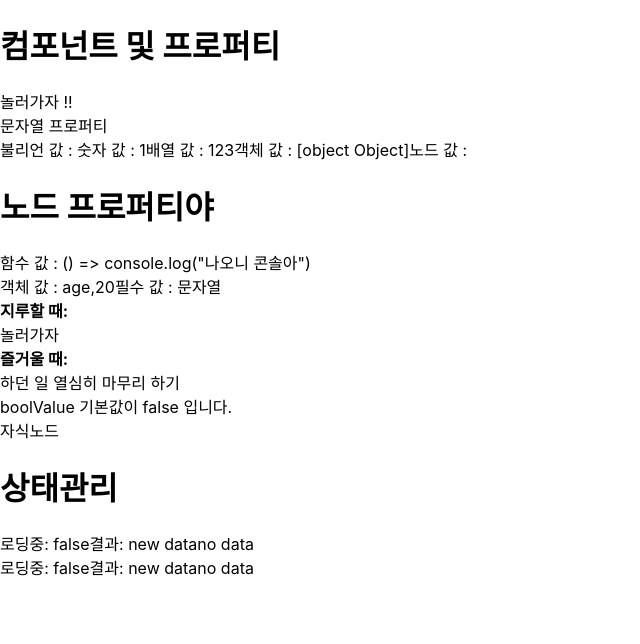
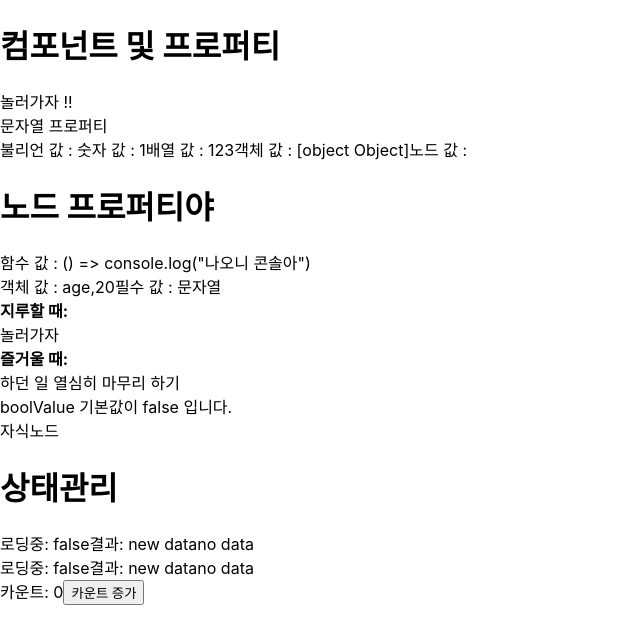
Before and after one commit to Son-Jin-Young/study-react, a React (Create React App) app: page / in a window 1280 px wide. Shown: the top 644 px of the page, without its empty margins (0-640 px from the left). Built offline with nearby package versions, Linux system fonts and the light colour scheme.

Commit message:
리액트 컴포넌트 상태 관리 중간 3분 코딩

```diff
--- /dev/null
+++ b/src/03/MiddleTest112Code.jsx
@@ -0,0 +1,30 @@
+import React from 'react';
+
+class MiddleTest112Code extends React.Component {
+    constructor(props) {
+        super(props);
+
+        this.state = {
+            count: 0
+        };
+
+        this.increaseCount = this.increaseCount.bind(this);
+    }
+
+    increaseCount() {
+        this.setState((prevState) => ({
+            count: prevState.count + 1
+        }));
+    }
+
+    render() {
+        return (
+            <div>
+                <span>카운트: {this.state.count}</span>
+                <button onClick={this.increaseCount}>카운트 증가</button>
+            </div>
+        );
+    }
+}
+
+export default MiddleTest112Code;
--- a/src/App.js
+++ b/src/App.js
@@ -9,6 +9,7 @@ import DefaultPropsComponent from './03/DefaultPropsComponent';
 import ChildProperty from './03/ChildProperty';
 import StateExample from './03/StateExample';
 import ForceUpdateExample from './03/ForceUpdateExample';
+import MiddleTest112Code from './03/MiddleTest112Code';
 
 class App extends React.Component {
     render() {
@@ -54,6 +55,7 @@ class App extends React.Component {
                 <h1>상태관리</h1>
                 <StateExample />
                 <ForceUpdateExample />
+                <MiddleTest112Code />
             </div>
         )
     }
```
